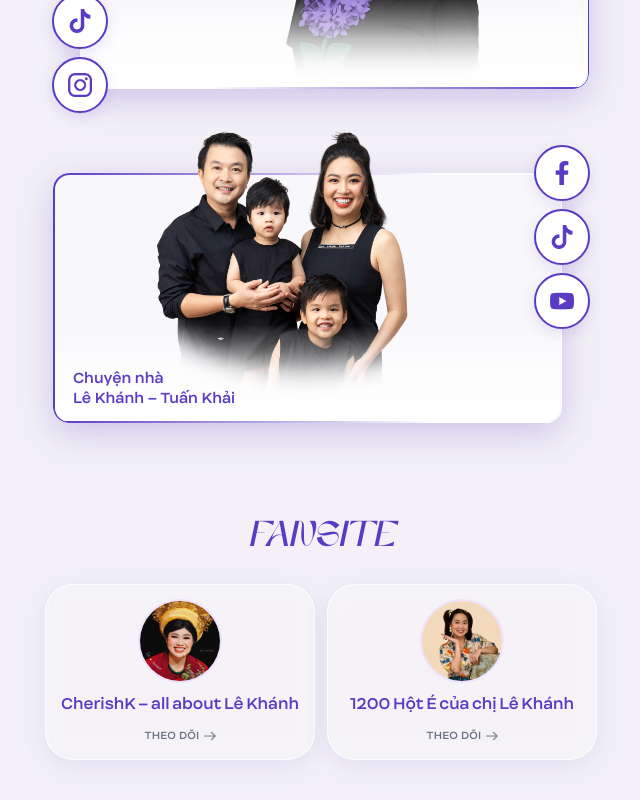
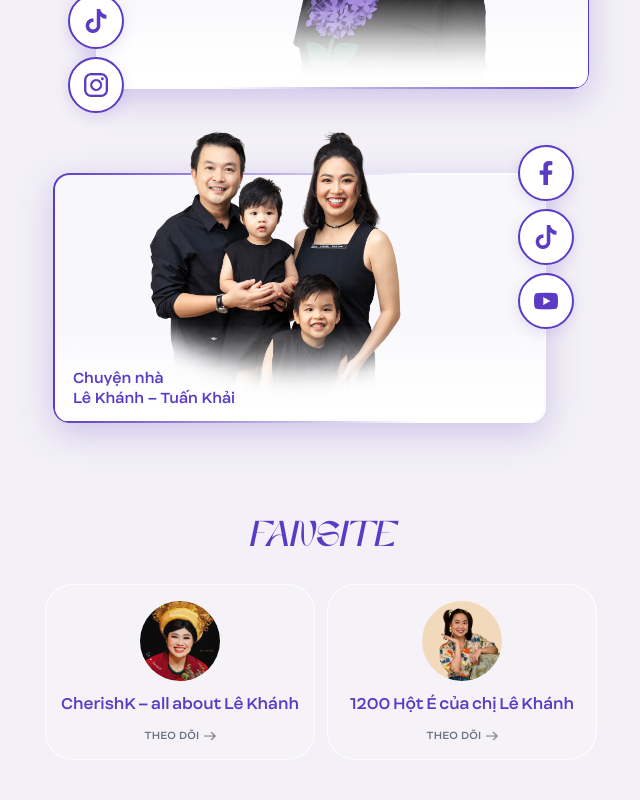
Before and after one commit to ThaoNguyen151/LKK_Web_FE, a React (Vite) app: page / in a window 1280 px wide. Shown: the part 2335-3135 px from the top of the page, without its empty margins (319-959 px from the left). Built offline with nearby package versions, Linux system fonts and the light colour scheme; no server answers.

Commit message:
feat: fix width of social frame, turn of shadow, ring

```diff
--- a/src/pages/home/HomeResponsive.jsx
+++ b/src/pages/home/HomeResponsive.jsx
@@ -318,7 +318,7 @@ function SocialProfileCard({ profile }) {
     <article
       className={cn(
         'relative overflow-visible',
-        iconsOnLeft ? 'ml-auto w-[95%]' : 'mr-auto w-[95%]'
+        iconsOnLeft ? 'ml-auto w-[92%]' : 'mr-auto w-[92%]'
       )}
     >
       {/* pt cố định = phần ảnh tràn trên khung — không đổi theo độ rộng màn */}
@@ -430,12 +430,12 @@ function FavoriteSection() {
             href={page.href}
             target="_blank"
             rel="noopener noreferrer"
-            className="home-mobile-glass-card flex min-h-[11rem] flex-col border border-white/80 bg-white/20 px-2 py-4 shadow-[0_6px_24px_rgba(90,59,196,0.1)] backdrop-blur-sm transition-colors hover:border-brand-home1/40"
+            className="home-mobile-glass-card flex min-h-[11rem] flex-col border border-white/80 bg-white/20 px-2 py-4 transition-colors"
           >
             <img
               src={page.avatar}
               alt={page.name.replace('\n', ' ')}
-              className="mx-auto h-20 w-20 rounded-full object-cover ring-2 ring-purple-200/60"
+              className="mx-auto h-20 w-20 rounded-full object-cover"
             />
             <h3
               className="mt-3.5 w-full flex-1 whitespace-pre-line text-center font-body text-[15px] font-bold leading-[1.15] text-brand-home1"
```
